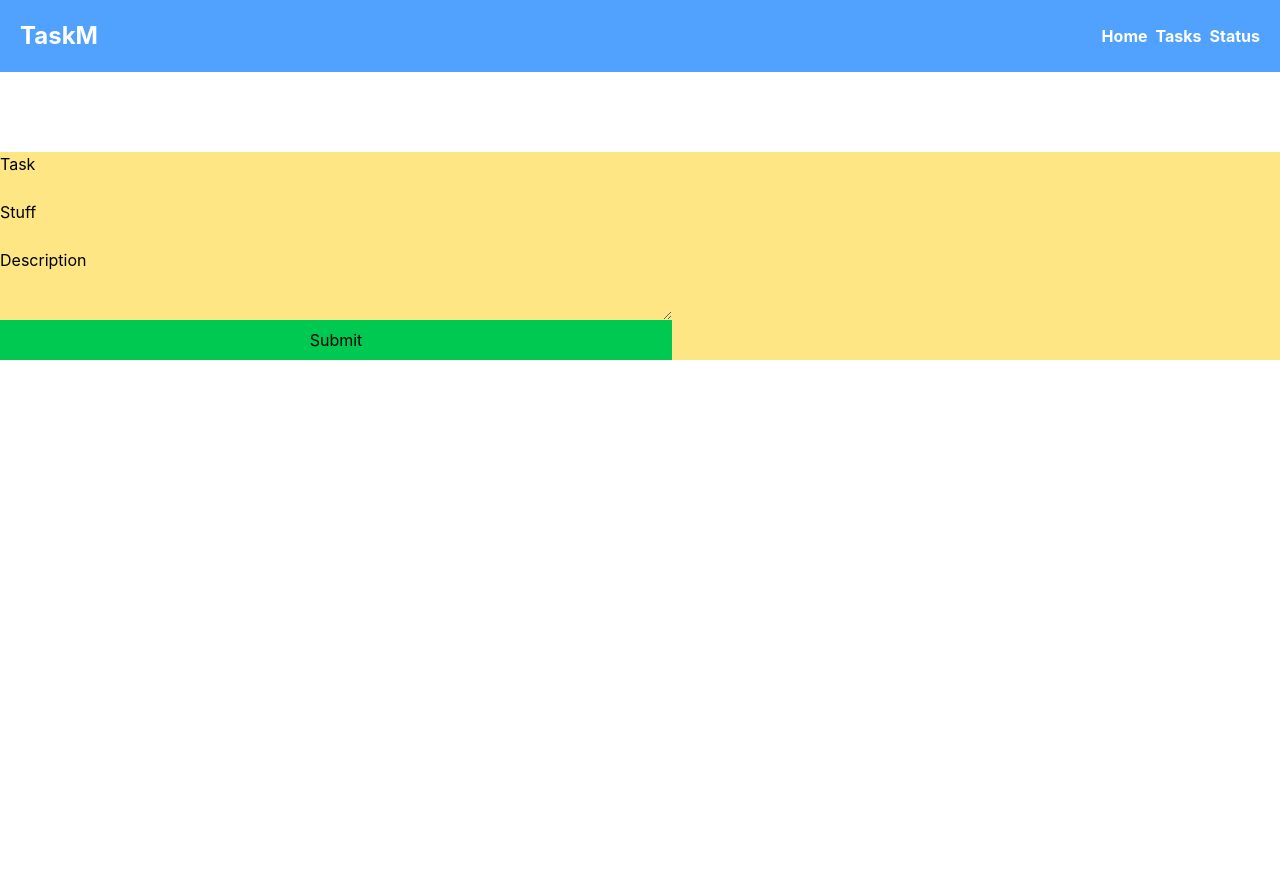
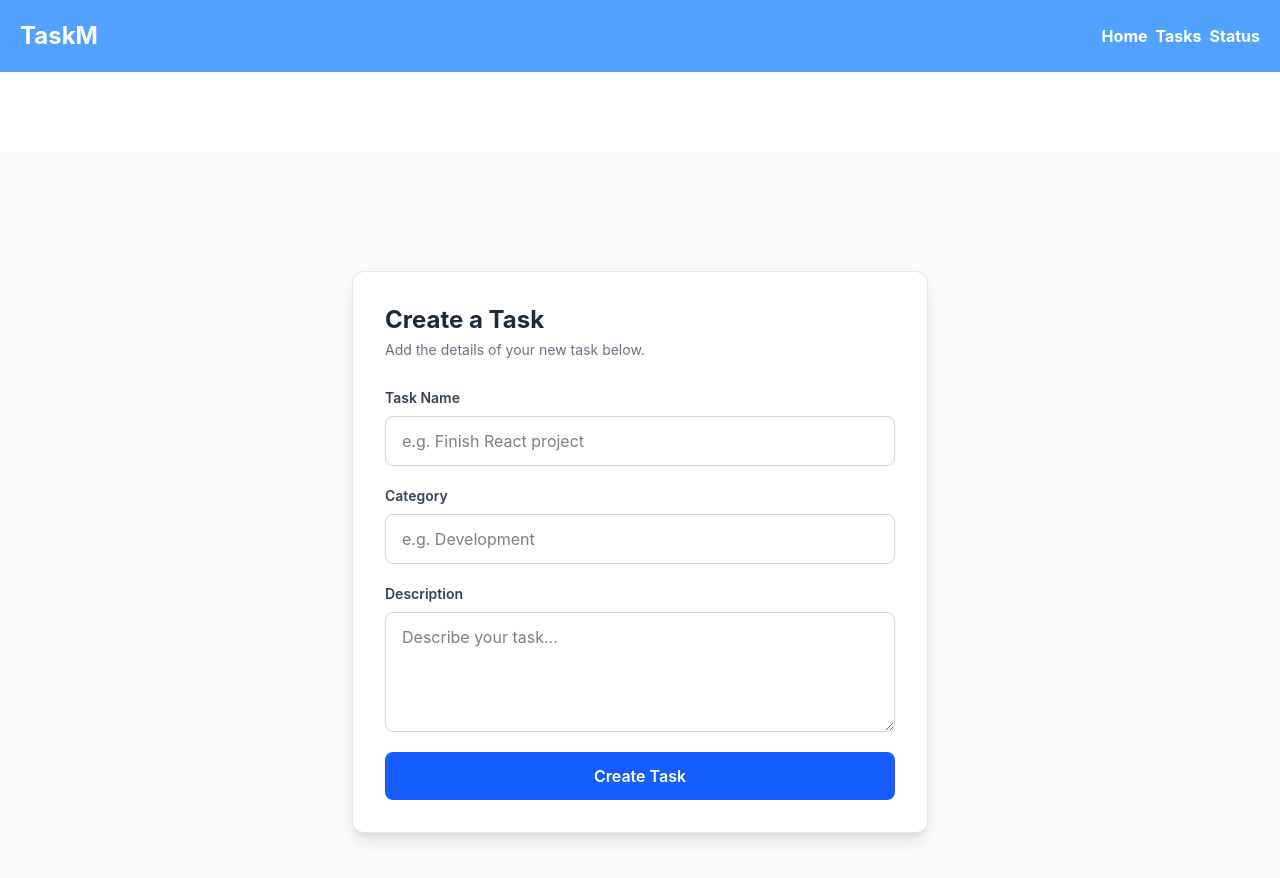
Before and after one commit to alaonit/task-manager, a React (Vite) app: page / in a window 1280 px wide. Shown: the top 878 px of the page. Before the commit the page ends 800 px from the top, so only its background shows below. Built offline with nearby package versions, Linux system fonts and the light colour scheme.

Commit message:
feat: enhance Form component with additional fields and improved styling

```diff
--- a/src/components/Form.jsx
+++ b/src/components/Form.jsx
@@ -1,23 +1,129 @@
 function Form() {
   function submit(formData) {
     const task = formData.get("taskName");
-    console.log(task);
+    const stuff = formData.get("stuff");
+    const description = formData.get("description");
+
+    console.log(task, stuff, description);
   }
+
   return (
-    <form className="bg-amber-200" action={submit}>
-      <div className="flex flex-col w-2xl">
-        <label htmlFor="taskName">Task</label>
-        <input id="taskName" type="text" name="textName" />
+    <section className="min-h-screen bg-gray-50 flex justify-center items-center p-8">
 
-        <label htmlFor="stuff">Stuff</label>
-        <input id="stuff" type="text" name="stuff" />
+      <form
+        action={submit}
+        className="w-full max-w-xl bg-white p-8 border border-gray-200 rounded-xl shadow-lg"
+      >
 
-        <label htmlFor="description">Description</label>
-        <textarea name="description" id="description"></textarea>
+        <h2 className="text-2xl font-bold text-gray-800">
+          Create a Task
+        </h2>
 
-        <button className="bg-green-500 p-2">Submit</button>
-      </div>
-    </form>
+        <p className="text-sm text-gray-500 mt-1 mb-7">
+          Add the details of your new task below.
+        </p>
+
+        {/* Task Name */}
+        <div className="flex flex-col gap-2 mb-5">
+          <label
+            htmlFor="taskName"
+            className="text-sm font-semibold text-gray-700"
+          >
+            Task Name
+          </label>
+
+          <input
+            id="taskName"
+            type="text"
+            name="taskName"
+            placeholder="e.g. Finish React project"
+            className="
+              w-full
+              px-4 py-3
+              border border-gray-300
+              rounded-lg
+              outline-none
+              focus:border-blue-600
+              focus:ring-2
+              focus:ring-blue-100
+            "
+          />
+        </div>
+
+        {/* Category */}
+        <div className="flex flex-col gap-2 mb-5">
+          <label
+            htmlFor="stuff"
+            className="text-sm font-semibold text-gray-700"
+          >
+            Category
+          </label>
+
+          <input
+            id="stuff"
+            type="text"
+            name="stuff"
+            placeholder="e.g. Development"
+            className="
+              w-full
+              px-4 py-3
+              border border-gray-300
+              rounded-lg
+              outline-none
+              focus:border-blue-600
+              focus:ring-2
+              focus:ring-blue-100
+            "
+          />
+        </div>
+
+        {/* Description */}
+        <div className="flex flex-col gap-2 mb-5">
+          <label
+            htmlFor="description"
+            className="text-sm font-semibold text-gray-700"
+          >
+            Description
+          </label>
+
+          <textarea
+            id="description"
+            name="description"
+            placeholder="Describe your task..."
+            className="
+              w-full
+              min-h-30
+              px-4 py-3
+              border border-gray-300
+              rounded-lg
+              outline-none
+              resize-y
+              focus:border-blue-600
+              focus:ring-2
+              focus:ring-blue-100
+            "
+          />
+        </div>
+
+        <button
+          type="submit"
+          className="
+            w-full
+            bg-blue-600
+            text-white
+            font-semibold
+            py-3
+            rounded-lg
+            cursor-pointer
+            hover:bg-blue-700
+            transition
+          "
+        >
+          Create Task
+        </button>
+
+      </form>
+    </section>
   );
 }
 
```
